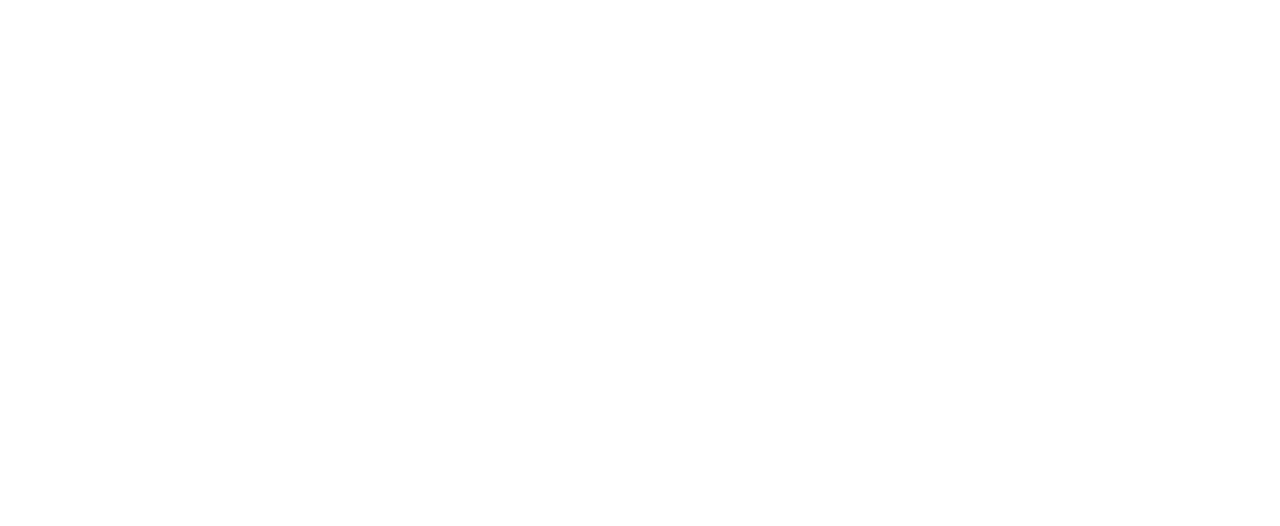
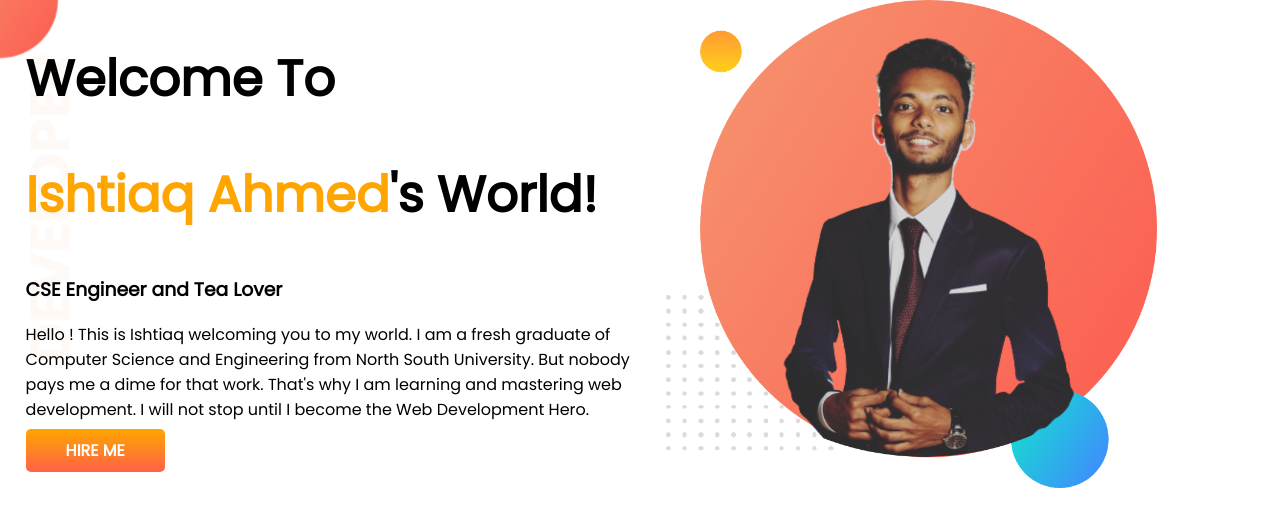
Before and after one commit to IshtiaqAhmed001/developer-portfolio, a plain HTML site: page index.html in a window 1280 px wide. Drawn offline with Linux system fonts and the light colour scheme.

Commit message:
top banner added

```diff
--- a/index.html
+++ b/index.html
@@ -1,13 +1,38 @@
 <!DOCTYPE html>
 <html lang="en">
+
 <head>
     <meta charset="UTF-8">
     <meta http-equiv="X-UA-Compatible" content="IE=edge">
     <meta name="viewport" content="width=device-width, initial-scale=1.0">
     <title>Ishtiaq Portfolio</title>
+    <link rel="preconnect" href="https://fonts.googleapis.com">
+    <link rel="preconnect" href="https://fonts.gstatic.com" crossorigin>
+    <link href="https://fonts.googleapis.com/css2?family=Poppins&display=swap" rel="stylesheet">
     <link rel="stylesheet" href="style.css">
 </head>
+
 <body>
+    <section class="top-banner">
+        <div class="half-width">
+            <h1>Welcome To</h1>
+            <h1><span class="orange-color">Ishtiaq Ahmed</span>'s World!</h1>
+            <h3>CSE Engineer and Tea Lover</h3>
+            <p>
+                Hello ! This is Ishtiaq welcoming you to my world. I am a fresh graduate of Computer Science and
+                Engineering
+                from North South University. But nobody pays me a dime for that work. That's why I am learning and
+                mastering
+                web development. I will not stop until I become the Web Development Hero.
+            </p>
+            <a class="link-button" target="_blank" href="https://www.linkedin.com/in/ishtiaq-ahmed-b10491155/">HIRE
+                ME</a>
+        </div>
+        <div class="half-width">
+            <img src="images/ishtiaq-pic-with-bg.png" alt="mypic">
+        </div>
+    </section>
 
 </body>
+
 </html>
--- a/style.css
+++ b/style.css
@@ -0,0 +1,37 @@
+body{
+    font-family: 'Poppins', sans-serif;
+    margin: 0;
+}
+
+h1{
+    font-size: 50px;
+}
+
+.orange-color{
+    color: orange;
+}
+
+section{
+    display:flex;
+}
+.half-width{
+    width: 50%;
+    padding-left: 2%;
+}
+.half-width img{
+    width: 80%;
+}
+
+.link-button{
+    text-decoration: none;
+    background-image: linear-gradient(orange, tomato);
+    color: white;
+    font-weight: 700;
+    padding: 10px 40px;
+    border-radius: 5px;
+}
+
+.top-banner{
+    background-image: url(images/top-banner.png);
+    background-repeat: no-repeat;
+}
```
Also changed, not shown: images/dream-bg.png (added), images/exp-bg.png (added), images/ishtiaq-pic-with-bg.png (added), images/jhankar.png (added), images/jhankar2.png (added), images/my-bg.png (added), images/my-bg2.png (added), images/top-banner.png (added).
